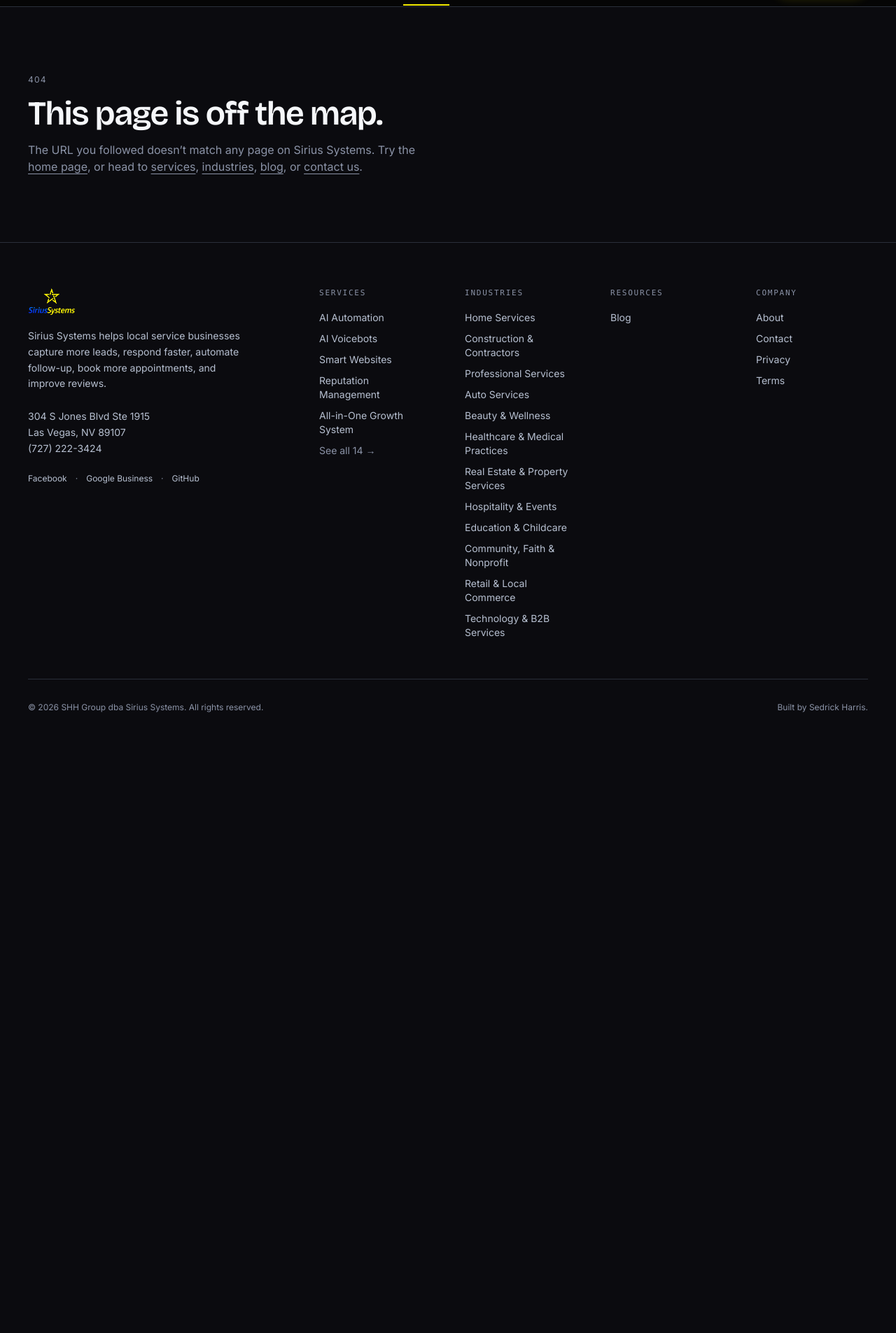
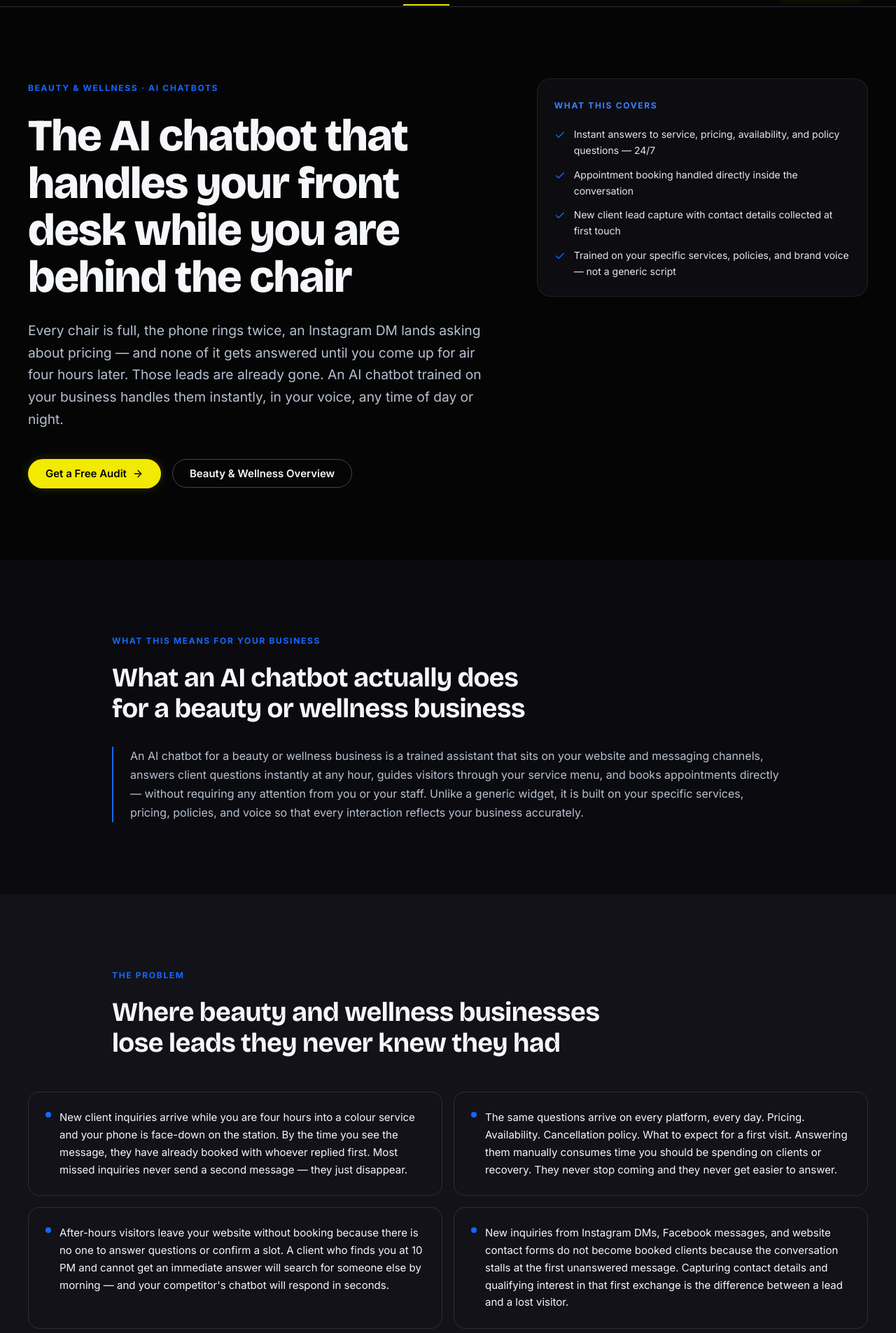
Before and after one commit to SedrickHarris/sirius-systems-site, a Next.js app: page /industries/beauty-wellness/ai-chatbots in a window 1280 px wide. Before the commit this address had no page. Shown: the part 55-1960 px from the top of the page at 70% size. Before the commit the page ends 1138 px from the top, so only its background shows below. Built offline with nearby package versions, Linux system fonts and the light colour scheme.

Commit message:
feat: /industries/beauty-wellness/ai-chatbots intersection page

```diff
--- /dev/null
+++ b/app/industries/beauty-wellness/ai-chatbots/page.tsx
@@ -0,0 +1,152 @@
+import type { Metadata } from 'next'
+import {
+  IntersectionPageTemplate,
+  type IntersectionPageData,
+} from '@/components/site/IntersectionPageTemplate'
+import { JsonLdScript } from '@/components/site/JsonLdScript'
+import { webPage, breadcrumbList, serviceSchema, faqPage } from '@/lib/schema'
+
+const DATA: IntersectionPageData = {
+  hubSlug:     'beauty-wellness',
+  serviceSlug: 'ai-chatbots',
+  hubName:     'Beauty & Wellness',
+  serviceName: 'AI Chatbots',
+
+  metaTitle:       'AI Chatbots for Beauty & Wellness Businesses',
+  metaDescription: 'An AI chatbot handles FAQs, qualifies new clients, and books appointments for your salon or spa — in your voice, 24/7, while you are behind the chair.',
+
+  eyebrow: 'Beauty & Wellness · AI Chatbots',
+
+  headline:
+    'The AI chatbot that handles your front desk while you are behind the chair',
+
+  subheadline:
+    'Every chair is full, the phone rings twice, an Instagram DM lands asking about pricing — and none of it gets answered until you come up for air four hours later. Those leads are already gone. An AI chatbot trained on your business handles them instantly, in your voice, any time of day or night.',
+
+  heroHighlights: [
+    'Instant answers to service, pricing, availability, and policy questions — 24/7',
+    'Appointment booking handled directly inside the conversation',
+    'New client lead capture with contact details collected at first touch',
+    'Trained on your specific services, policies, and brand voice — not a generic script',
+  ],
+
+  definitionHeadline:
+    'What an AI chatbot actually does for a beauty or wellness business',
+
+  definition:
+    'An AI chatbot for a beauty or wellness business is a trained assistant that sits on your website and messaging channels, answers client questions instantly at any hour, guides visitors through your service menu, and books appointments directly — without requiring any attention from you or your staff. Unlike a generic widget, it is built on your specific services, pricing, policies, and voice so that every interaction reflects your business accurately.',
+
+  problemHeadline:
+    'Where beauty and wellness businesses lose leads they never knew they had',
+
+  problems: [
+    'New client inquiries arrive while you are four hours into a colour service and your phone is face-down on the station. By the time you see the message, they have already booked with whoever replied first. Most missed inquiries never send a second message — they just disappear.',
+    'The same questions arrive on every platform, every day. Pricing. Availability. Cancellation policy. What to expect for a first visit. Answering them manually consumes time you should be spending on clients or recovery. They never stop coming and they never get easier to answer.',
+    'After-hours visitors leave your website without booking because there is no one to answer questions or confirm a slot. A client who finds you at 10 PM and cannot get an immediate answer will search for someone else by morning — and your competitor\'s chatbot will respond in seconds.',
+    'New inquiries from Instagram DMs, Facebook messages, and website contact forms do not become booked clients because the conversation stalls at the first unanswered message. Capturing contact details and qualifying interest in that first exchange is the difference between a lead and a lost visitor.',
+  ],
+
+  howItWorksHeadline: 'How the AI chatbot runs for your beauty or wellness business',
+
+  steps: [
+    {
+      label: 'The chatbot learns your business — services, pricing, policies, voice',
+      body:  'During setup, the chatbot is trained on your service menu, pricing, hours, cancellation policy, location details, and any FAQ content specific to your business. It responds as an extension of your brand — not as a generic assistant with generic answers.',
+    },
+    {
+      label: 'It handles incoming questions and qualifies new clients instantly',
+      body:  'When a visitor asks about availability, pricing, or services — at any hour — the chatbot responds immediately with accurate information. It guides interested clients through the right questions, captures contact details, and either completes the booking directly or creates a warm, context-rich handoff to you.',
+    },
+    {
+      label: 'You see every conversation and step in whenever you want',
+      body:  'All conversations are logged and visible to you at all times. When a situation calls for a human — a complex request, a returning client issue, or a specific preference — the chatbot flags it and you take over with the full conversation already in view. Nothing falls through a gap without you knowing.',
+    },
+  ],
+
+  featuresHeadline: 'What the AI chatbot covers for beauty and wellness businesses',
+
+  features: [
+    '24/7 instant answers to service, pricing, availability, and policy questions',
+    'Appointment booking completed directly inside the conversation',
+    'New client lead capture with contact details collected at first touch',
+    'Custom training on your specific service menu, pricing, and brand voice',
+    'Multichannel deployment — website, Facebook Messenger, Instagram DMs, and SMS',
+    'Human handoff with full conversation context when escalation is needed',
+    'Complete conversation history and lead log visible to you at all times',
+  ],
+
+  relatedServiceSlugs: [
+    'ai-chatbots',
+    'appointment-booking-automation',
+    'crm-automation',
+    'all-in-one-business-growth-system',
+  ],
+
+  faqs: [
+    {
+      q: 'What kinds of questions can an AI chatbot answer for a salon or spa?',
+      a: 'A chatbot trained on your business answers questions about your service menu, pricing, appointment availability, location and parking, cancellation and rescheduling policy, and what to expect for a first visit. It handles the questions that arrive on repeat across every channel every day — without requiring manual responses from you or your staff at any hour.',
+    },
+    {
+      q: 'Can the chatbot actually book appointments or does it just collect inquiries?',
+      a: 'It can do both, depending on how it is configured. When connected to your booking system, the chatbot confirms availability and completes the booking directly inside the conversation. For businesses not yet using direct booking integration, it collects contact details and service interest and creates a warm handoff — so no inquiry arrives cold and no context is lost.',
+    },
+    {
+      q: "Will the chatbot sound like a robot or can it match my salon's voice?",
+      a: "The chatbot is trained on your specific information and configured to reflect your brand's tone. A casual, friendly studio gets a casual, friendly chatbot. A premium med spa gets a polished, professional one. The goal is that a client interacting with the chatbot cannot tell whether they are talking to an automated assistant or a well-briefed team member — because the information and tone are accurate to your business.",
+    },
+    {
+      q: 'What happens when a question is too complex for the chatbot to handle?',
+      a: 'The chatbot is configured with escalation rules. When a conversation reaches a question outside its training, or a client asks to speak with a person, it flags the conversation for you with the full chat history attached — so you take over with complete context and the client does not have to repeat themselves. No conversation falls through without you seeing it.',
+    },
+    {
+      q: 'Which channels can the chatbot be deployed on for a beauty or wellness business?',
+      a: 'The chatbot can be deployed on your website, Facebook Messenger, Instagram DMs, and SMS — the primary channels where beauty and wellness clients initiate contact. You can start with one channel and expand from there. All conversations from all channels flow into a single view so nothing gets missed across platforms.',
+    },
+  ],
+
+  ctaHeadline:     'See what your salon or spa loses every week when no one is available to respond',
+  ctaBody:         'We look at your current inquiry flow, after-hours traffic, and FAQ patterns and show you exactly where an AI chatbot recovers the bookings and leads you are currently missing. No obligation.',
+  ctaPrimaryLabel: 'Get a Free Audit',
+}
+
+export const metadata: Metadata = {
+  title:       DATA.metaTitle,
+  description: DATA.metaDescription,
+  alternates: { canonical: '/industries/beauty-wellness/ai-chatbots' },
+  openGraph: {
+    title:       DATA.metaTitle,
+    description: DATA.metaDescription,
+    url:         '/industries/beauty-wellness/ai-chatbots',
+    images: [{ url: '/og/default.webp', alt: DATA.metaTitle }],
+  },
+}
+
+export default function BeautyWellnessAiChatbotsPage() {
+  return (
+    <>
+      <JsonLdScript
+        data={[
+          webPage({
+            url:         '/industries/beauty-wellness/ai-chatbots',
+            name:        DATA.metaTitle,
+            description: DATA.metaDescription,
+          }),
+          breadcrumbList([
+            { name: 'Home',              url: '/' },
+            { name: 'Industries',        url: '/industries' },
+            { name: 'Beauty & Wellness', url: '/industries/beauty-wellness' },
+            { name: 'AI Chatbots',       url: '/industries/beauty-wellness/ai-chatbots' },
+          ]),
+          serviceSchema({
+            slug:        'industries/beauty-wellness/ai-chatbots',
+            name:        'AI Chatbots',
+            description: DATA.metaDescription,
+          }),
+          faqPage(DATA.faqs),
+        ]}
+      />
+      <IntersectionPageTemplate {...DATA} />
+    </>
+  )
+}
```
Also changed, not shown: 1 other file (tests, documents, lock files or other folders).
